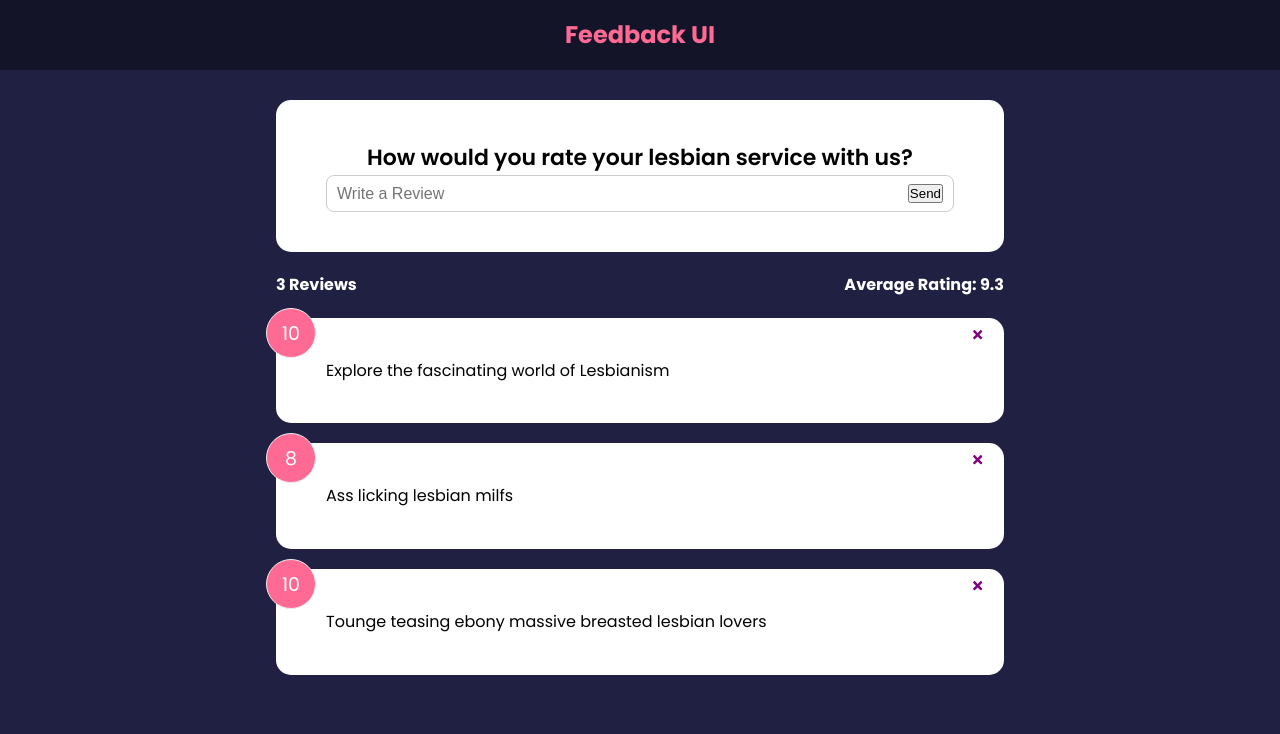
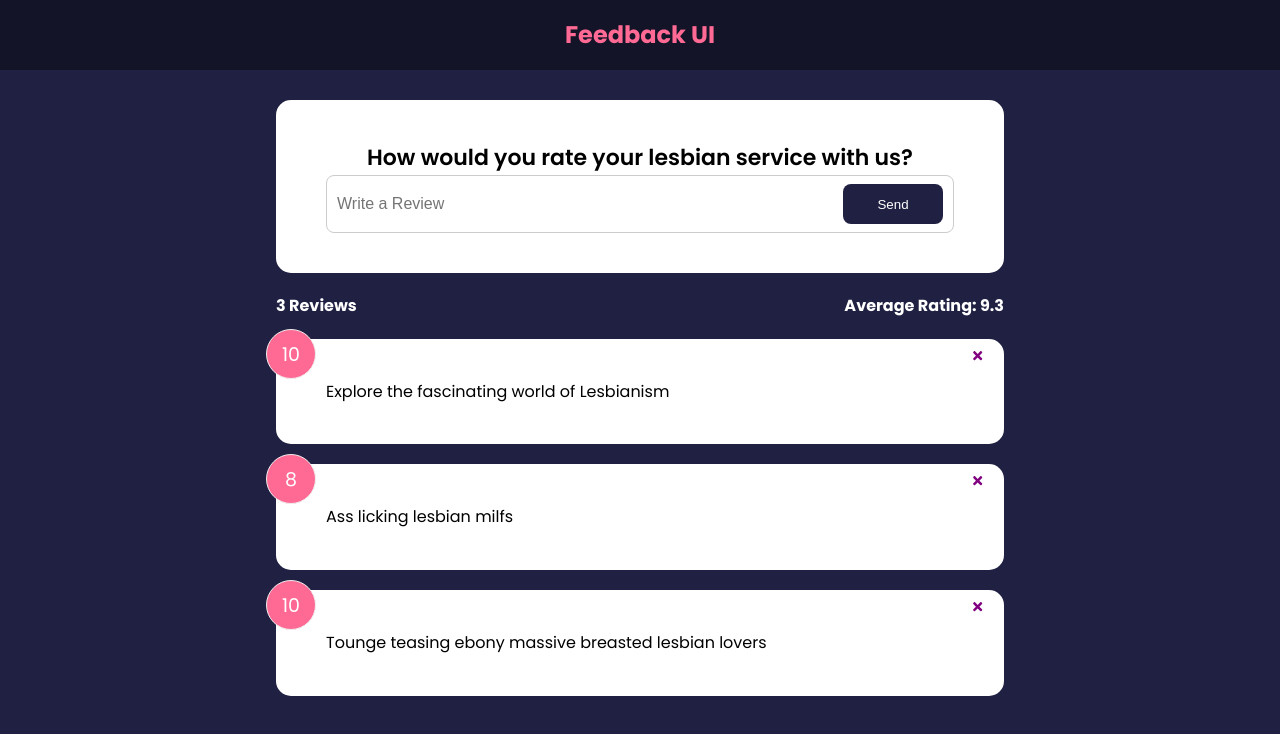
Before and after one commit to railsudemydale2/Feedback-App, a React (Create React App) app: page / in a window 1280 px wide. Shown: the top 734 px of the page. Built offline with nearby package versions, Linux system fonts and the light colour scheme.

Commit message:
Implemented the functionality to display a Custom Button Component

```diff
--- a/src/components/FeedbackForm.jsx
+++ b/src/components/FeedbackForm.jsx
@@ -1,5 +1,6 @@
 import { useState } from 'react';
 import Card from './shared/Card';
+import Button from './shared/Button';
 
 function FeedbackForm() {
   const [text, setText] = useState('');
@@ -20,7 +21,7 @@
             placeholder="Write a Review"
             value={text}
           />
-          <button type="submit">Send</button>
+          <Button type="submit">Send</Button>
         </div>
       </form>
     </Card>
--- /dev/null
+++ b/src/components/shared/Button.jsx
@@ -0,0 +1,24 @@
+import PropTypes from 'prop-types';
+
+function Button({ children, version, type, isDisabled }) {
+  return (
+    <button type={type} disabled={isDisabled} className={`btn btn-${version}`}>
+      {children}
+    </button>
+  );
+}
+
+Button.defaultProps = {
+  version: 'primary',
+  type: 'button',
+  isDisabled: false,
+};
+
+Button.propTypes = {
+  children: PropTypes.node.isRequired,
+  version: PropTypes.string,
+  type: PropTypes.string,
+  isDisabled: PropTypes.bool,
+};
+
+export default Button;
```
